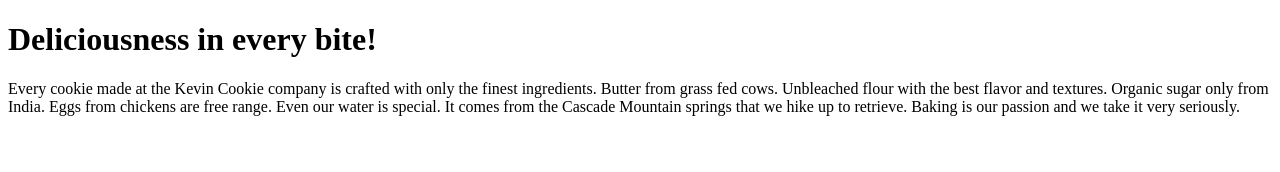
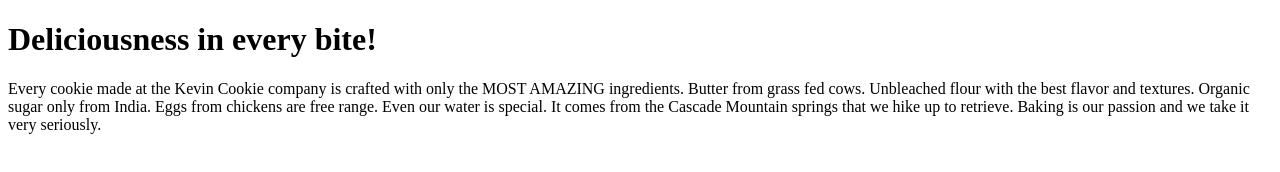
Before and after one commit to just4rafa/test, a plain HTML site: page index.htm in a window 1280 px wide. Drawn offline with Linux system fonts and the light colour scheme.

Commit message:
update index text

```diff
--- a/index.htm
+++ b/index.htm
@@ -3,7 +3,7 @@
 <body>
 
 <h1>Deliciousness in every bite!</h1>
-<p>Every cookie made at the Kevin Cookie company is crafted with only the finest ingredients. Butter from grass
+<p>Every cookie made at the Kevin Cookie company is crafted with only the MOST AMAZING ingredients. Butter from grass
  fed cows. Unbleached flour with the best flavor and textures. Organic sugar only from India. Eggs from
 chickens are free range. Even our water is special. It comes from the Cascade Mountain springs
  that we hike up to retrieve. Baking is our passion and we take it very seriously.</p>
```
